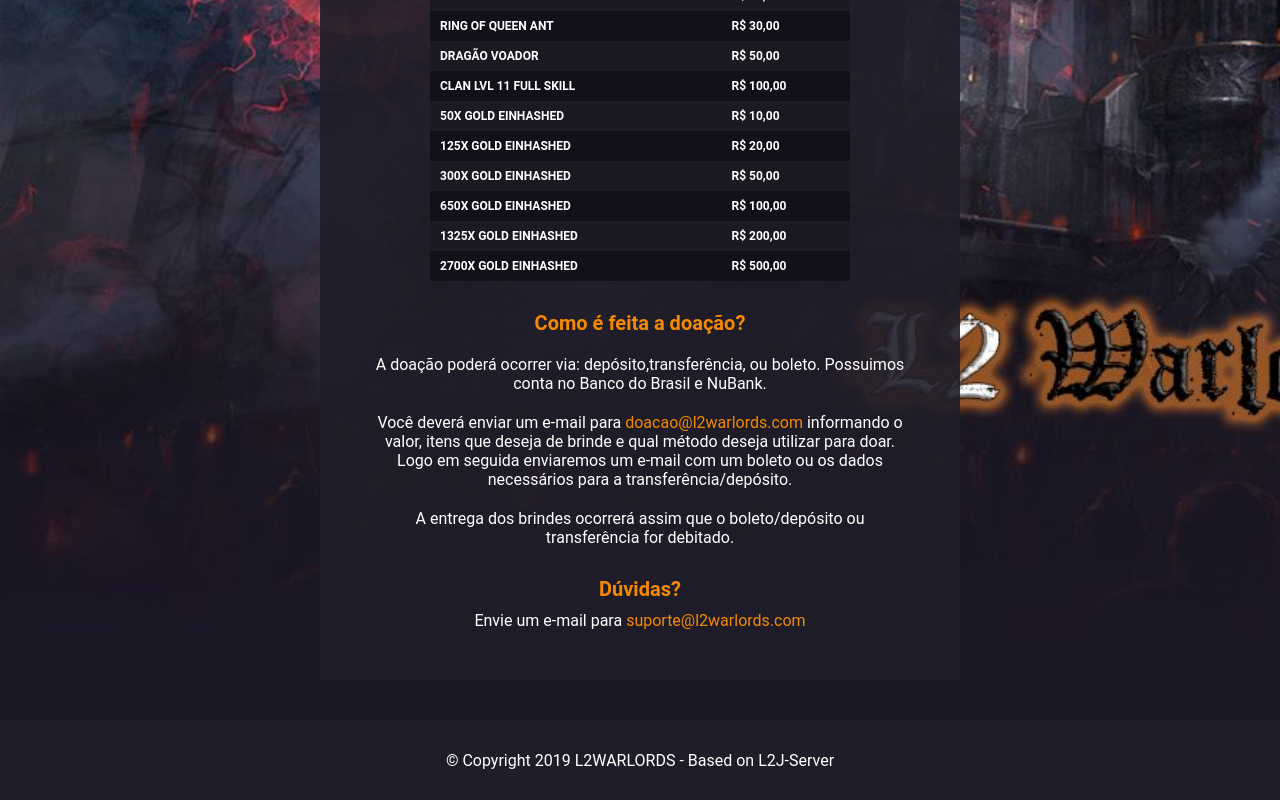
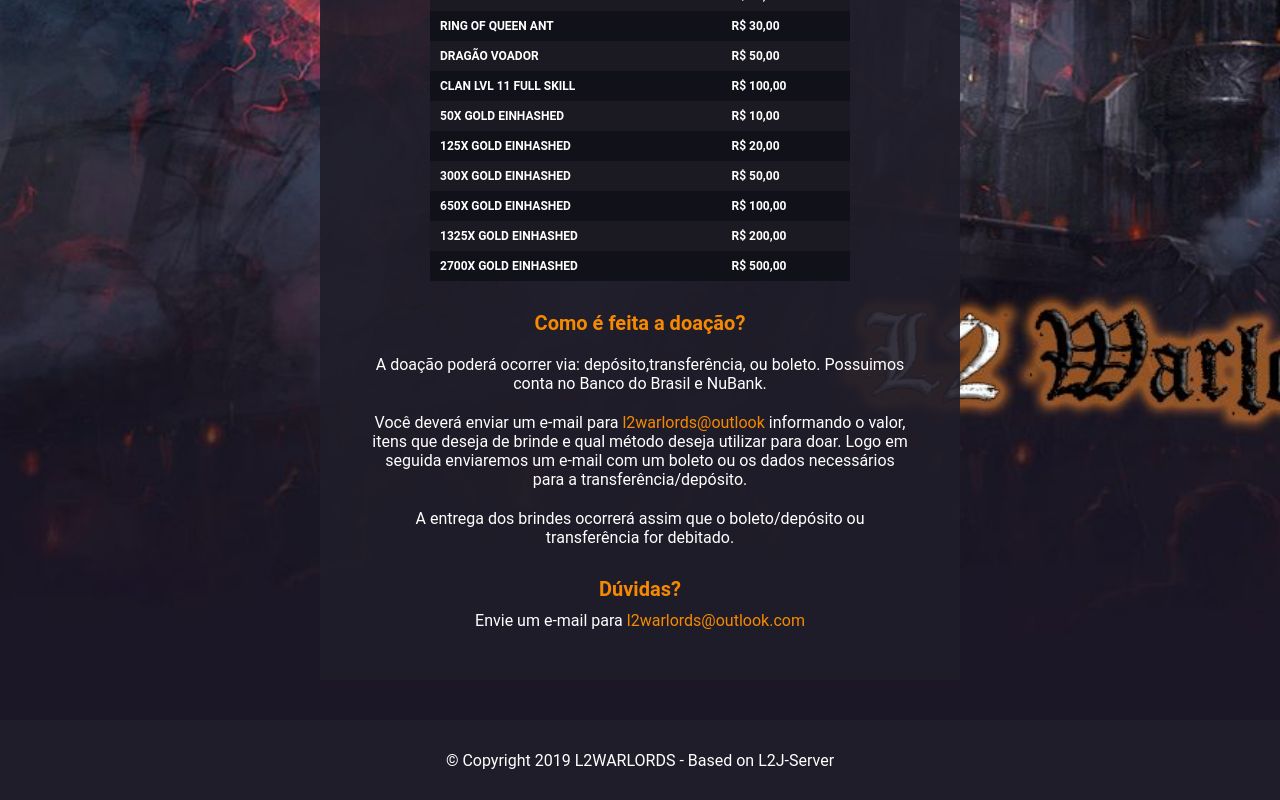
Before and after one commit to fagundesjg/l2warlords-frontend, a React (Create React App) app: page /doacoes in a window 1280 px wide. Shown: the part 493-1293 px from the top of the page. Built offline with nearby package versions, Linux system fonts and the light colour scheme.

Commit message:
updated donate page

```diff
--- a/src/pages/Donates/index.js
+++ b/src/pages/Donates/index.js
@@ -57,9 +57,9 @@ export default function Donates() {
 					</p>
 					<p className="description donate">
 						Você deverá enviar um e-mail para{" "}
-						<font color="#f68902">doacao@l2warlords.com</font> informando o
-						valor, itens que deseja de brinde e qual método deseja utilizar para
-						doar. Logo em seguida enviaremos um e-mail com um boleto ou os dados
+						<font color="#f68902">l2warlords@outlook</font> informando o valor,
+						itens que deseja de brinde e qual método deseja utilizar para doar.
+						Logo em seguida enviaremos um e-mail com um boleto ou os dados
 						necessários para a transferência/depósito.
 					</p>
 					<p className="description donate">
@@ -71,7 +71,7 @@ export default function Donates() {
 					</p>
 					<p className="description" style={{ marginBottom: "30px" }}>
 						Envie um e-mail para{" "}
-						<font color="#f68902">suporte@l2warlords.com</font>
+						<font color="#f68902">l2warlords@outlook.com</font>
 					</p>
 				</div>
 			</div>
```
